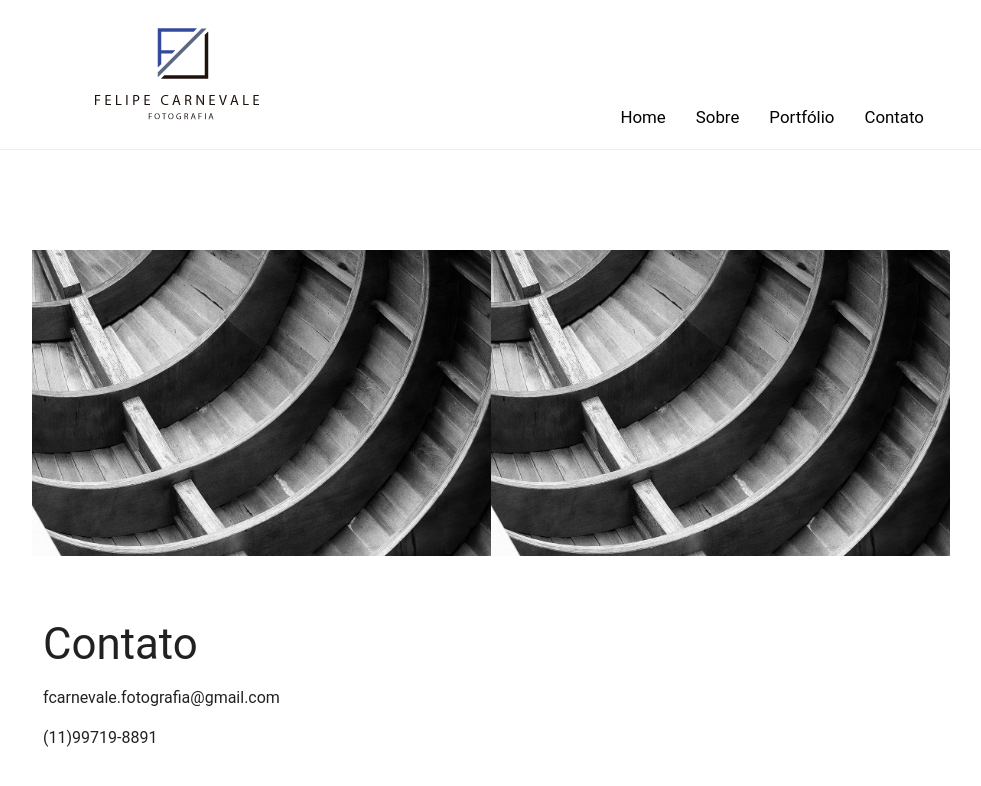
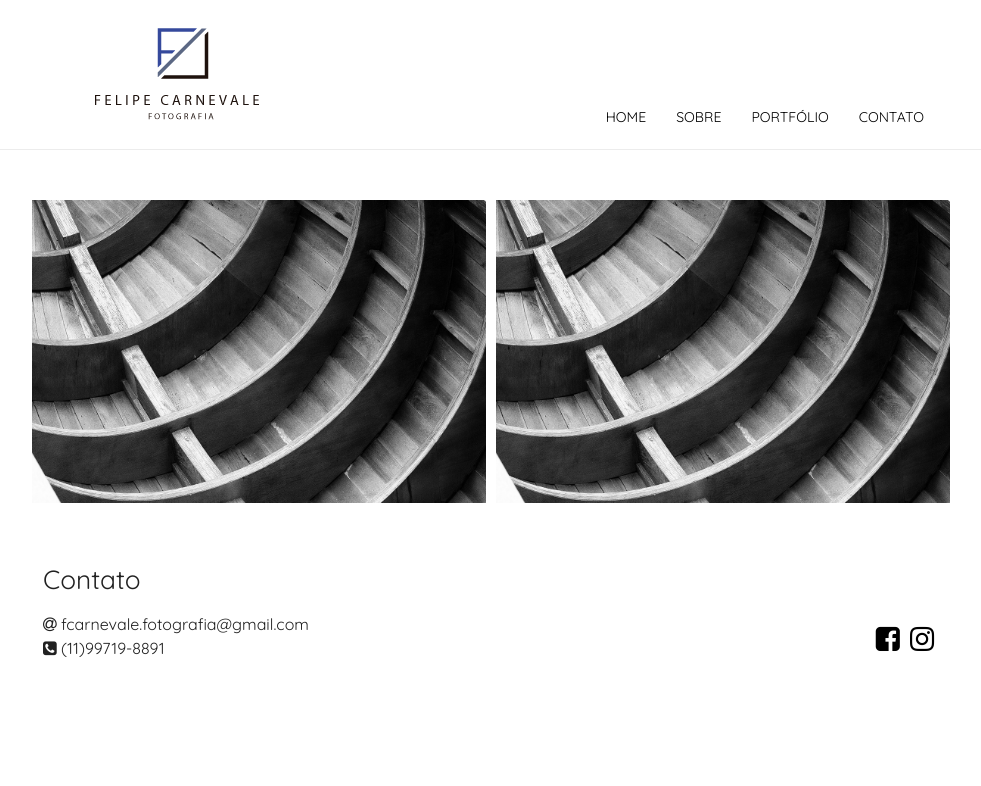
Before and after one commit to G18siqueira/portfolio-felipe, a website: page index.html in a window 1280 px wide. Shown: the whole page, without its empty margins (149-1130 px from the left). Drawn offline with nearby package versions, Linux system fonts and the light colour scheme; files whose address does not match are found by name; a web font is replaced by a local one.

Commit message:
arrumando layout

```diff
--- a/index.html
+++ b/index.html
@@ -14,6 +14,8 @@
     <!--Import materialize.css-->
     <link type="text/css" rel="stylesheet" href="css/materialize.min.css"  media="screen,projection"/>
 
+    <link href="//maxcdn.bootstrapcdn.com/font-awesome/4.2.0/css/font-awesome.min.css" rel="stylesheet">
+
 </head>
 <body>
 
@@ -22,14 +24,14 @@
         <nav class="menu-fixo">
             <div class="container">
                 <ul>
-                    <li><a href="#">Home</a></li>
-                    <li><a href="#">Sobre</a></li>
-                    <li><a href="#">Portfólio</a></li>
-                    <li><a href="#">Contato</a></li>
+                    <li><a class="home" href="#">Home</a></li>
+                    <li><a class="sobre" href="#">Sobre</a></li>
+                    <li><a class="port" href="#">Portfólio</a></li>
+                    <li><a class="contato" href="#">Contato</a></li>
                 </ul>
 
                 <div class="logotipo">
-                    <img src="images/logo1.png" alt="">
+                    <a href=""><img src="images/logo1.png" alt=""></a>
                 </div>
             </div>
         </nav>
@@ -40,11 +42,11 @@
             <div class="row">
                 <section id="contprincipal">
                     <div class="imagem1 ">
-                        <img class="responsive-img" src="images/_MG_5375.jpg" alt="">
+                        <img  src="images/_MG_5375.jpg" alt="">
                     </div>
 
                     <div class="imagem2">
-                        <img class="responsive-img" src="images/_MG_5375.jpg" alt="">
+                        <img  src="images/_MG_5375.jpg" alt="">
                     </div>
                 </section>
             </div>
@@ -53,12 +55,18 @@
 
     <footer>
         <div class="container">
-            <h3>Contato</h3>
-            <p>fcarnevale.fotografia@gmail.com</p>
-            <p>(11)99719-8891</p>
+            <div class="contato">
+                <h3>Contato</h3>
+                <span class="fa fa-at"></span>
+                <span>fcarnevale.fotografia@gmail.com</span>
+                <br>
+                <span class="fa fa-phone-square"> </span>
+                <span>(11)99719-8891</span>
+            </div>
 
             <div class="redes-sociais">
-
+                <a href="#" class="facebook"><i class="fa fa-facebook-square"></i></a>
+                <a href="#" class="instagram"><i class="fa fa-instagram"></i></a>
             </div>
         </div>
     </footer>
--- a/sass/molecules/_body.sass
+++ b/sass/molecules/_body.sass
@@ -1,4 +1,7 @@
+@import url('https://fonts.googleapis.com/css?family=Quicksand:400,700');
+
 html,
 body
     height: 100%
     font-size: 16px
+    font-family: Quicksand
--- a/sass/organisms/_footer.sass
+++ b/sass/organisms/_footer.sass
@@ -1,4 +1,23 @@
 footer
     position: relative
-    top: 250px
+    top: 200px
     padding: 15px 0
+
+    .container
+        +flexbox
+        +justify-content(space-between)
+
+        .contato
+            width: 50%
+
+            h3
+                +font-size(28px)
+        .redes-sociais
+            +flexbox
+            +justify-content(flex-end)
+            width: 50%
+            a
+                @extend .black-text
+                +font-size(30px)
+                +align-self(flex-end)
+                margin: 0 5px
--- a/sass/organisms/_header.sass
+++ b/sass/organisms/_header.sass
@@ -16,11 +16,17 @@ header
             ul
                 +order(2)
                 +align-self(flex-end)
+
+
                 li
+
                     a
                         @extend .black-text
-                        +font-size(18px)
+                        +font-size(15px)
+                        text-transform: uppercase
+
             .logotipo
                 +order(1)
                 height: 100%
-                img
+                a
+                    img
--- a/sass/templates/_home.sass
+++ b/sass/templates/_home.sass
@@ -1,6 +1,6 @@
 main
     position: relative
-    top: 250px
+    top: 200px
 
     z-index: 1
     .container
@@ -9,8 +9,12 @@ main
 
                 +flexbox
                 +flex-direction(row)
+                +justify-content(space-between)
                 .imagem1
+                    width: 49.5%
                     img
-
+                        width: 100%
                 .imagem2
+                    width: 49.5%
                     img
+                        width: 100%
```
Also changed, not shown: css/conteudo.css, css/geral.css, css/plugins.css.
